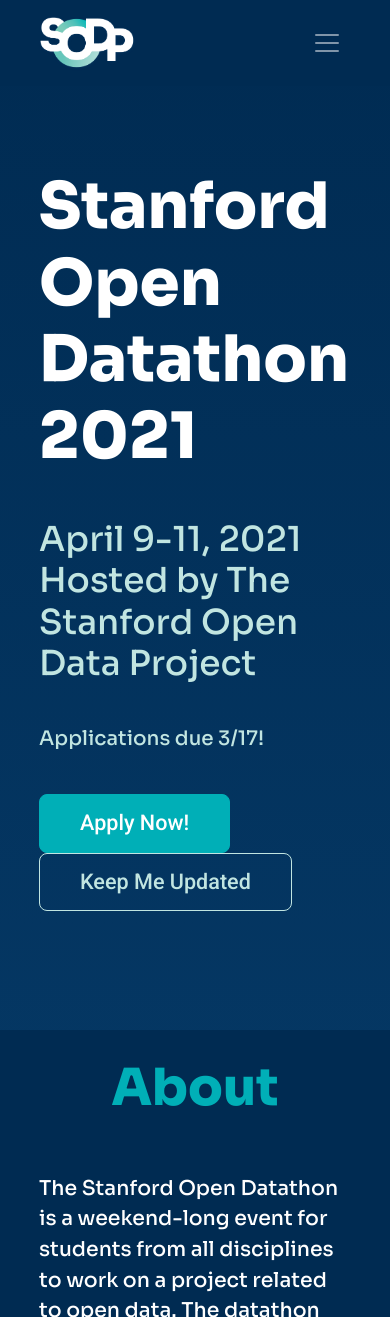
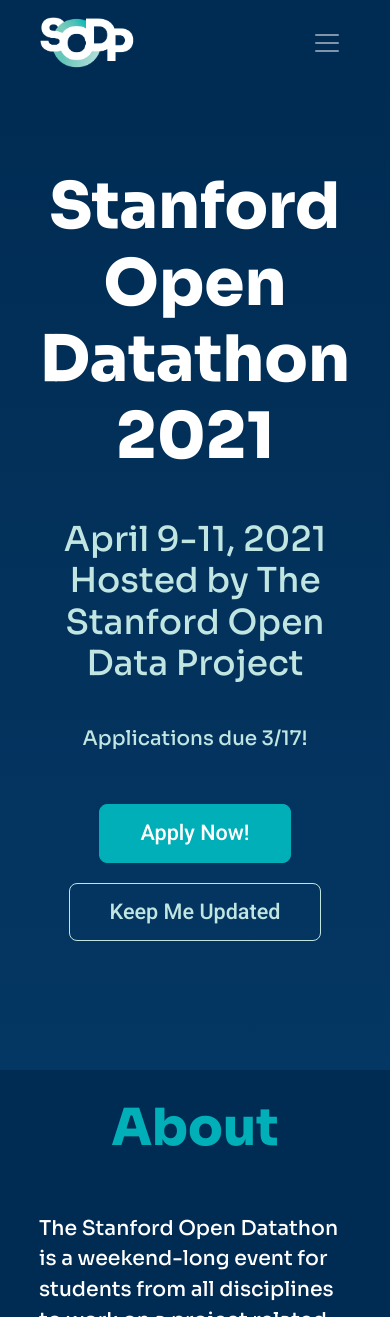
Before and after one commit to StanfordOpenData/stanford-open-datathon, a React (Create React App) app: page / in a window 390 px wide. Shown: the top 1317 px of the page. Built offline with nearby package versions, Linux system fonts and the light colour scheme.

Commit message:
scss update

```diff
--- a/src/sass/home.scss
+++ b/src/sass/home.scss
@@ -11,6 +11,10 @@
 
     @media screen and (max-width: 1024px) {
       margin-right: 0;
+    }
+
+    @media screen and (max-width: 768px) {
+      text-align: center;
     }
 
     * {
@@ -44,6 +48,10 @@
       font-size: $small-font - 4px;
       padding: .75rem 2.5rem;
       border-radius: .5rem;
+
+      @media screen and (max-width: 768px) {
+        margin: 10px;
+      }
     }
 
     /* Solid Button */
@@ -80,7 +88,7 @@
     height: 90%;
     object-fit: cover;
 
-    @media screen and (max-width: 1024px) {
+    @media screen and (max-width: 1200px) {
       display: none;
     }
   }
```
